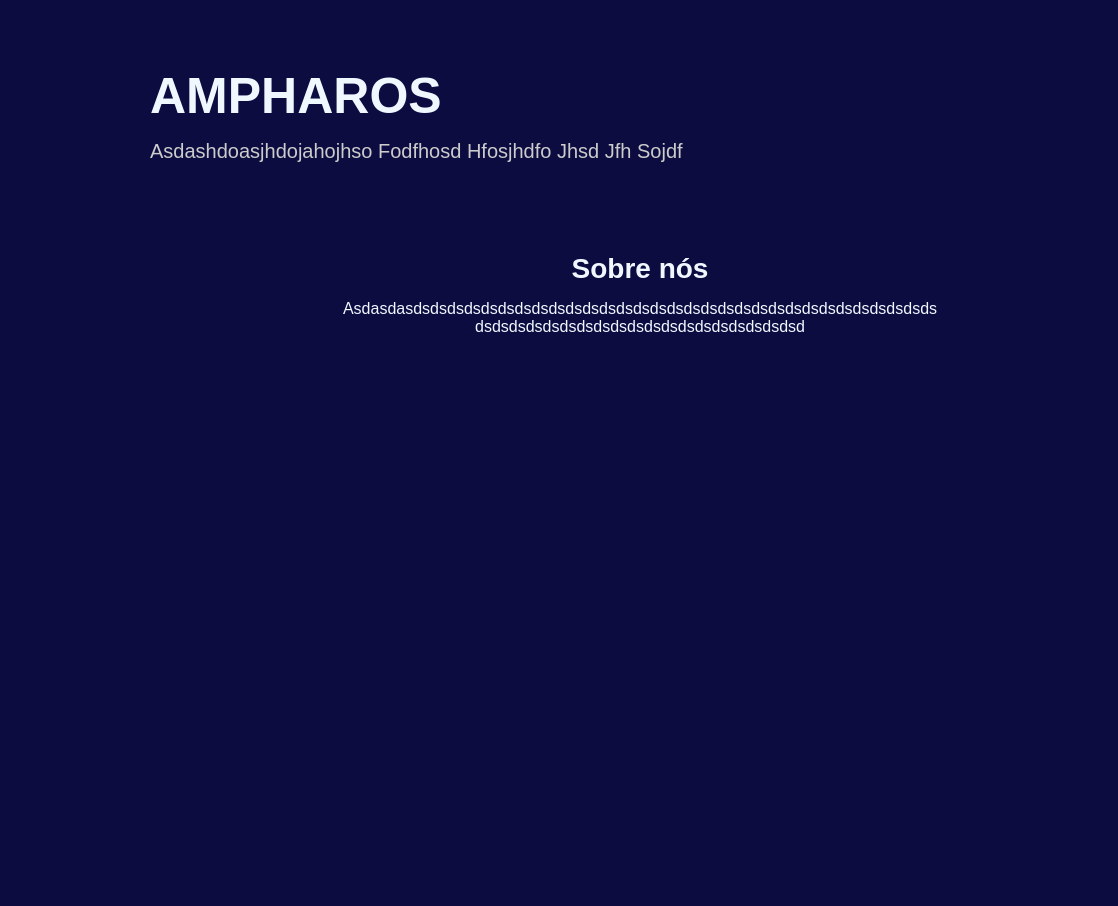
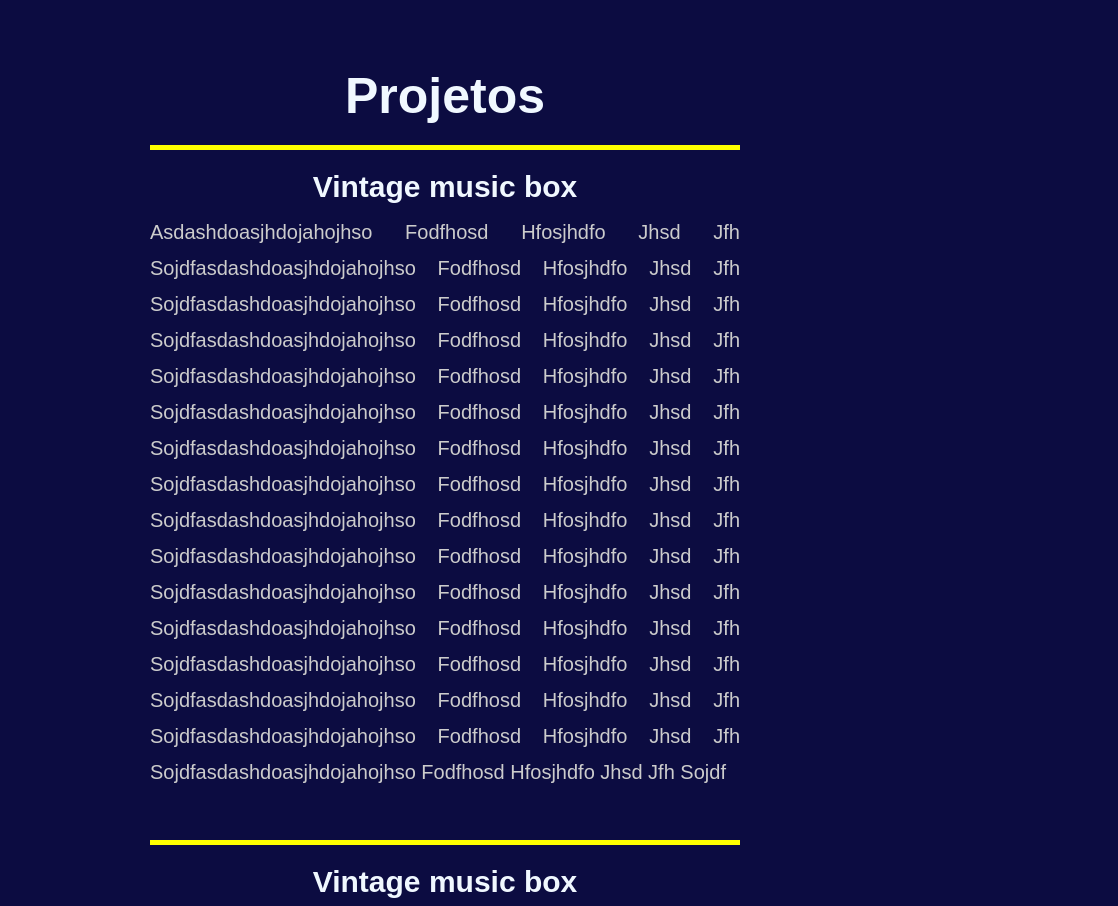
Before and after one commit to HenriqueBXz/ampharos, a plain HTML site: page index.html in a window 1280 px wide. Shown: the part 36-942 px from the top of the page, 0-1118 px from the left. Before the commit the page ends 800 px from the top, so only its background shows below. Drawn offline with Linux system fonts and the light colour scheme.

Commit message:
Add files via upload

```diff
--- a/index.html
+++ b/index.html
@@ -1,11 +1,13 @@
 <!DOCTYPE html>
 <html lang="pt-br">
+
 <head>
     <meta charset="UTF-8">
     <meta name="viewport" content="width=device-width, initial-scale=1.0">
     <title>Equipe Ampharos</title>
     <link rel="stylesheet" href="style.css">
 </head>
+
 <body>
     <div class="topo">
         <div class="logo">
@@ -14,29 +16,46 @@
         </div>
         <div class="menu">
             <ul>
-        <li><a href="home">Home</a></li>
-        <li><a href="sobre">Sobre</a></li>
-        <li><a href="projetos">Projetos</a></li>
-        <li><a href="contato">Contato</a></li>
-        <li><a href="fotos">Fotos</a></li>
+                <li><a href="../principal/">Home</a></li>
+                <li><a href="../sobre/">Sobre</a></li>
+                <li><a href="../projetos/">Projetos</a></li>
+                <li><a href="contato.html">Contato</a></li>
+                <li><a href="fotos.html">Fotos</a></li>
             </ul>
         </div>
     </div>
 
     <div class="hero">
         <div class="hero-text">
-      <h1>AMPHAROS</h1>
-      <p>asdashdoasjhdojahojhso fodfhosd hfosjhdfo jhsd jfh sojdf</p>
-    </div>
-    <div class="hero-img">
-      <img src="./images/181.png" alt="">
+            <h1 class="title">Projetos</h1>
+            <hr class="line">
+            <h2>Vintage music box</h2>
+            <p>asdashdoasjhdojahojhso fodfhosd hfosjhdfo jhsd jfh sojdfasdashdoasjhdojahojhso fodfhosd hfosjhdfo jhsd
+                jfh sojdfasdashdoasjhdojahojhso fodfhosd hfosjhdfo jhsd jfh sojdfasdashdoasjhdojahojhso fodfhosd
+                hfosjhdfo jhsd jfh sojdfasdashdoasjhdojahojhso fodfhosd hfosjhdfo jhsd jfh sojdfasdashdoasjhdojahojhso
+                fodfhosd hfosjhdfo jhsd jfh sojdfasdashdoasjhdojahojhso fodfhosd hfosjhdfo jhsd jfh
+                sojdfasdashdoasjhdojahojhso fodfhosd hfosjhdfo jhsd jfh sojdfasdashdoasjhdojahojhso fodfhosd hfosjhdfo
+                jhsd jfh sojdfasdashdoasjhdojahojhso fodfhosd hfosjhdfo jhsd jfh sojdfasdashdoasjhdojahojhso fodfhosd
+                hfosjhdfo jhsd jfh sojdfasdashdoasjhdojahojhso fodfhosd hfosjhdfo jhsd jfh sojdfasdashdoasjhdojahojhso
+                fodfhosd hfosjhdfo jhsd jfh sojdfasdashdoasjhdojahojhso fodfhosd hfosjhdfo jhsd jfh
+                sojdfasdashdoasjhdojahojhso fodfhosd hfosjhdfo jhsd jfh sojdfasdashdoasjhdojahojhso fodfhosd hfosjhdfo
+                jhsd jfh sojdf</p>
+            <hr class="line">
+            <h3>Vintage music box</h3>
+            <p>asdashdoasjhdojahojhso fodfhosd hfosjhdfo jhsd jfh sojdfasdashdoasjhdojahojhso fodfhosd hfosjhdfo jhsd
+                jfh sojdfasdashdoasjhdojahojhso fodfhosd hfosjhdfo jhsd jfh sojdfasdashdoasjhdojahojhso fodfhosd
+                hfosjhdfo jhsd jfh sojdfasdashdoasjhdojahojhso fodfhosd hfosjhdfo jhsd jfh sojdfasdashdoasjhdojahojhso
+                fodfhosd hfosjhdfo jhsd jfh sojdfasdashdoasjhdojahojhso fodfhosd hfosjhdfo jhsd jfh
+                sojdfasdashdoasjhdojahojhso fodfhosd hfosjhdfo jhsd jfh sojdfasdashdoasjhdojahojhso fodfhosd hfosjhdfo
+                jhsd jfh sojdfasdashdoasjhdojahojhso fodfhosd hfosjhdfo jhsd jfh sojdfasdashdoasjhdojahojhso fodfhosd
+                hfosjhdfo jhsd jfh sojdfasdashdoasjhdojahojhso fodfhosd hfosjhdfo jhsd jfh sojdfasdashdoasjhdojahojhso
+                fodfhosd hfosjhdfo jhsd jfh sojdfasdashdoasjhdojahojhso fodfhosd hfosjhdfo jhsd jfh
+                sojdfasdashdoasjhdojahojhso fodfhosd hfosjhdfo jhsd jfh sojdfasdashdoasjhdojahojhso fodfhosd hfosjhdfo
+                jhsd jfh sojdf</p>
+            <hr class="line">
         </div>
     </div>
 
-  <div id="about" class="about">
-    <h2>Sobre nós</h2>
-    <p>asdasdasdsdsdsdsdsdsdsdsdsdsdsdsdsdsdsdsdsdsdsdsdsdsdsdsdsdsdsdsdsdsdsdsdsdsdsdsdsdsdsdsdsdsdsdsdsdsdsdsdsdsd</p>
-  </div>
+</body>
 
-</body>
 </html>
--- a/style.css
+++ b/style.css
@@ -1,23 +1,23 @@
-*{
+* {
     padding: 0;
     margin: 0;
     box-sizing: border-box;
 }
 
-body{
+body {
     font-family: Arial, Helvetica, sans-serif;
     background-color: rgb(12, 12, 65);
     color: aliceblue;
 }
 
-.topo{
+.topo {
     display: flex;
     justify-content: space-between;
     align-items: center;
     padding: 10px 15px;
 }
 
-.logo{
+.logo {
     display: flex;
     align-items: center;
     gap: 10px;
@@ -25,48 +25,51 @@ body{
     font-weight: bold;
 }
 
-.logo img{
+.logo img {
     width: 40px;
 }
 
-.menu ul{
+.menu ul {
     list-style: none;
     display: flex;
     gap: 30px;
     margin-right: 20px;
 }
 
-.menu a{
+.menu a {
     text-decoration: none;
     color: white;
 }
 
-.menu a:hover{
+.menu a:hover {
     color: rgb(240, 153, 40);
 }
 
-.hero{
+.hero {
     display: flex;
     justify-content: space-between;
     align-items: center;
     padding: 60px 50px;
 }
 
-.hero-text{
+.hero-text {
     max-width: 50%;
     margin-left: 100px;
 }
 
-.hero-text h1{
+.hero-text h1 {
     font-size: 50px;
     font-weight: bold;
+    text-align: center;
 }
 
-.hero-text p{
-    margin: 15px 0 30px;
+.hero-text p {
+    margin: 50px auto;
     font-size: 20px;
     color: #ccc;
     text-transform: capitalize;
+    text-align: justify;
+    line-height: 1.8;
 }
 
 .btn {
@@ -83,29 +86,25 @@ body{
     background: #004fcc;
 }
 
-.hero-img img {
-  width: 300px;
-  background-color: rgb(0, 0, 0);
-  border-radius: 100%;
-  margin-right: 100px;
+.hero-text h2 {
+    font-size: 30px;
+    margin-bottom: -40px;
+    margin-top: 20px;
+    text-align: center;
 }
 
-.about {
-  text-align: center;
-  padding: 50px;
-  margin-top: -50px;
+.hero-text hr {
+    margin-top: 60px;
+    background-color: yellow;
+    border: none;
+    height: 5px;
+    width: 100%;
+    margin: 20px auto;
 }
 
-.about h2 {
-  font-size: 28px;
-  margin-bottom: 15px;
+.hero-text h3 {
+    font-size: 30px;
+    margin-bottom: -40px;
+    margin-top: 20px;
+    text-align: center;
 }
-
-.about p {
-text-align: center;
-word-break: break-all;
-white-space: normal;
-max-width: 600px;
-margin: 0 auto;
-text-transform: capitalize;
-}
```
Lines whose indentation alone changed are shown as unchanged.
